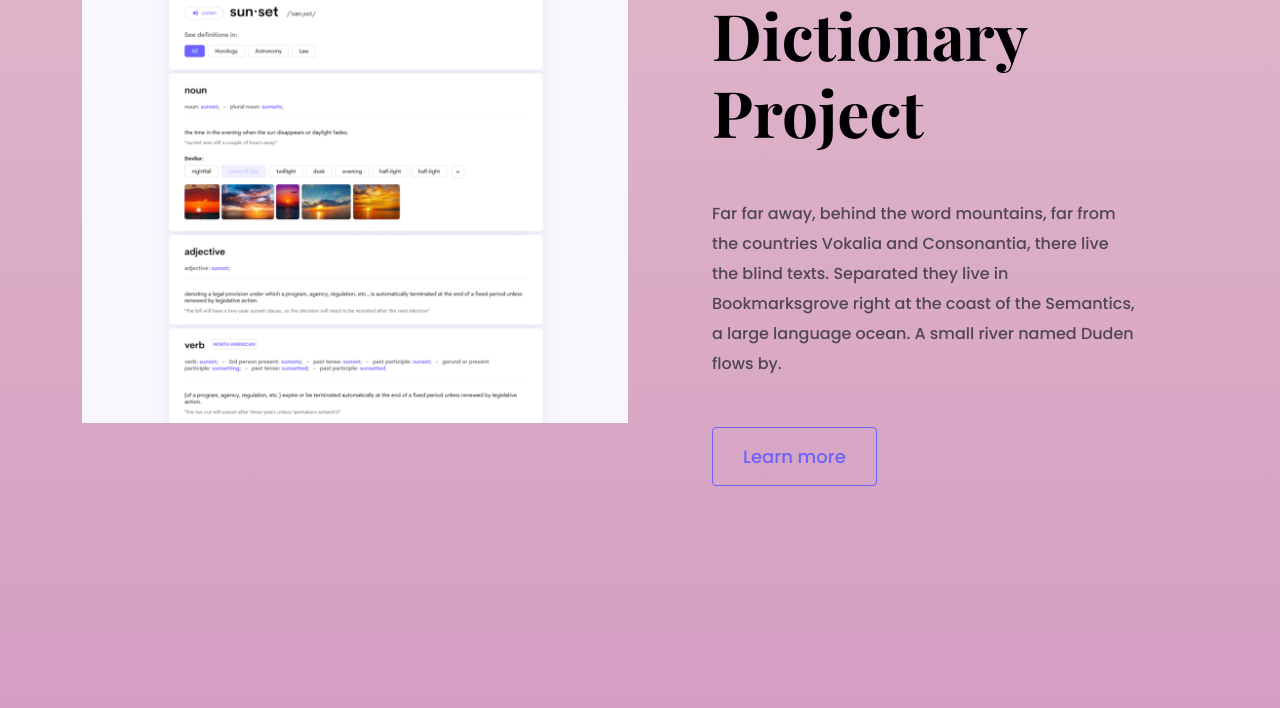
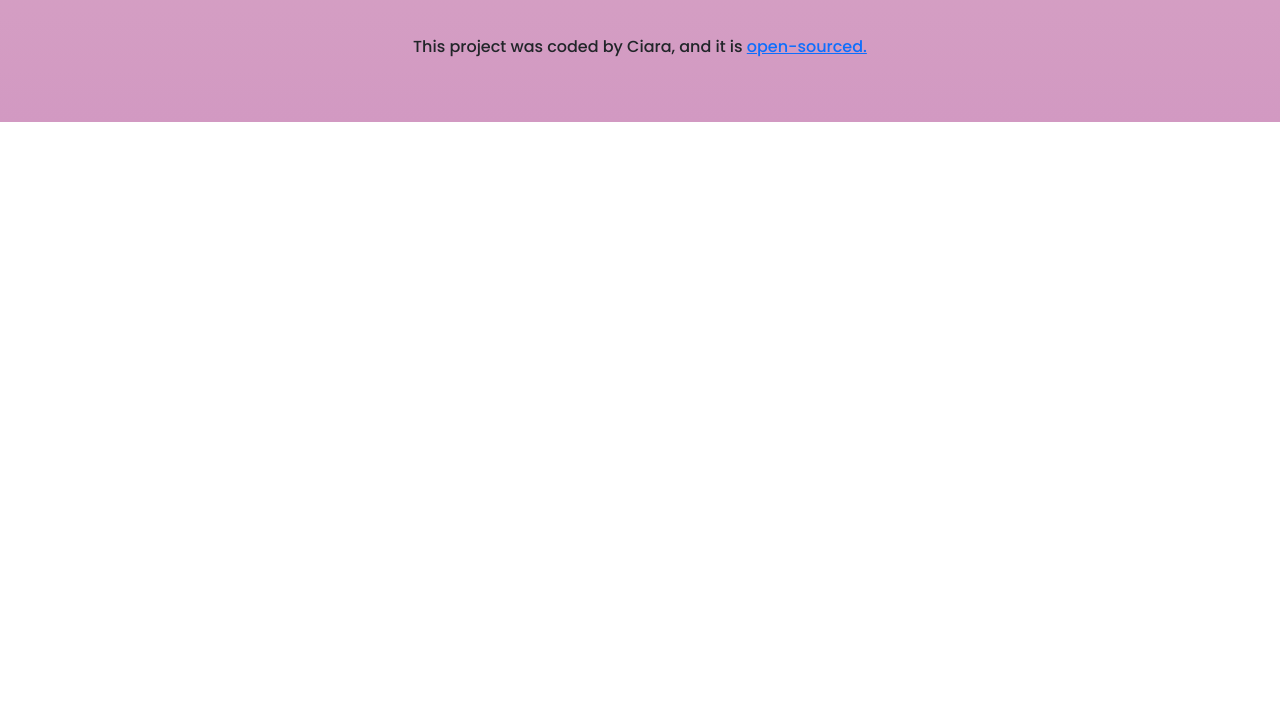
Before and after one commit to creed725/portfolio-project, a plain HTML site: page index.html in a window 1280 px wide. Shown: the part 2369-3077 px from the top of the page. After the commit the page ends 2491 px from the top, so only its background shows below. Drawn offline with nearby package versions, Linux system fonts and the light colour scheme.

Commit message:
Updated the homepage
Removed the Dictionary project

```diff
--- a/index.html
+++ b/index.html
@@ -114,30 +114,6 @@
           />
         </div>
       </div>
-      <div class="row">
-        <div class="col d-none d-lg-block">
-          <img
-            src="images/dictionary.png"
-            class="img-fluid"
-            alt="Dictionary Project Preview"
-          />
-        </div>
-
-        <div class="col">
-          <div class="project-description">
-            <h2 class="mb-5">Dictionary Project</h2>
-            <p class="mb-5 text-muted">
-              Far far away, behind the word mountains, far from the countries
-              Vokalia and Consonantia, there live the blind texts. Separated
-              they live in Bookmarksgrove right at the coast of the Semantics, a
-              large language ocean. A small river named Duden flows by.
-            </p>
-            <a href="/work.html" class="btn btn-branding-outline">
-              Learn more
-            </a>
-          </div>
-        </div>
-      </div>
       <footer class="container">
         <div class="d-flex justify-content-center mb-5">
         </div>
```
